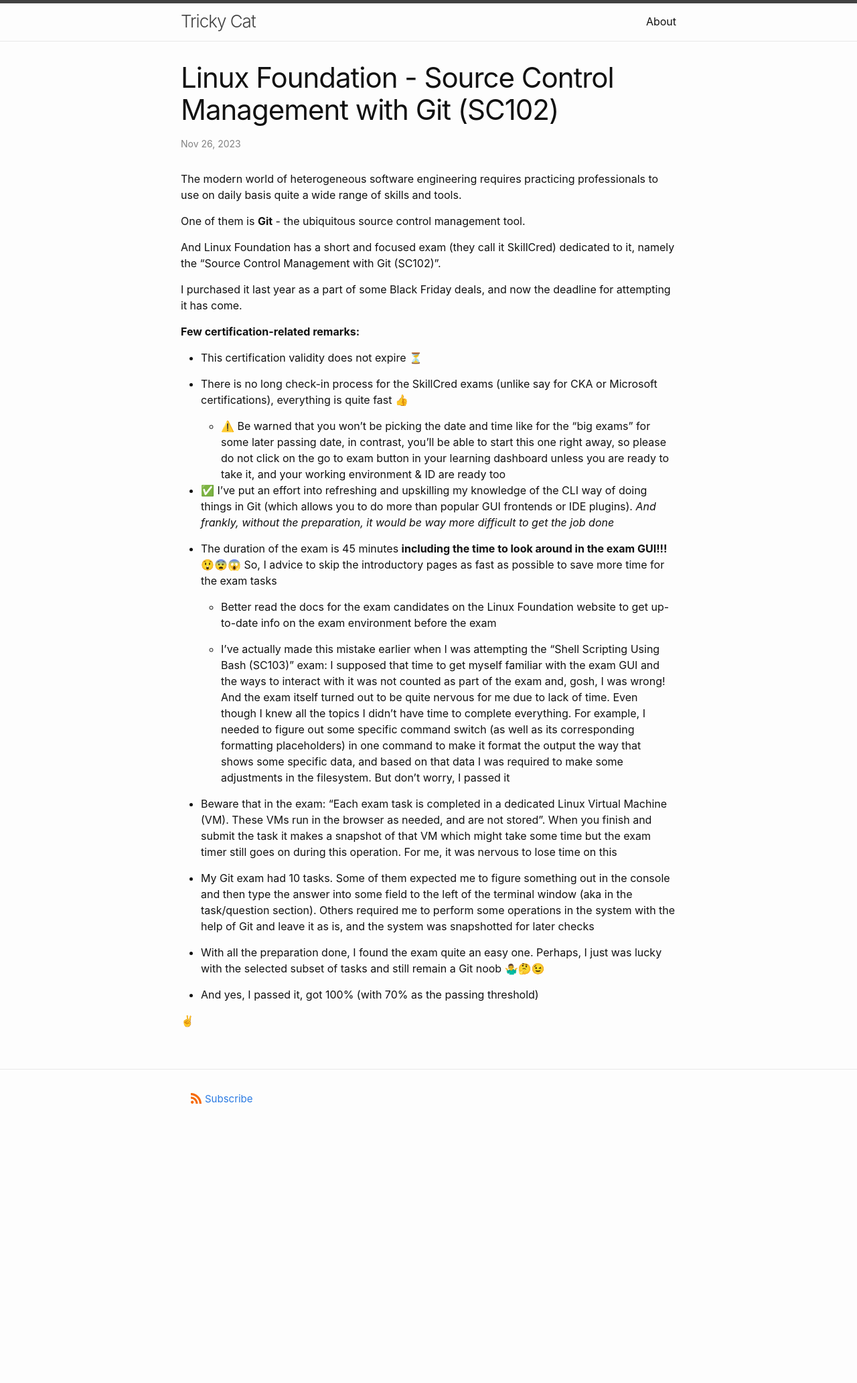
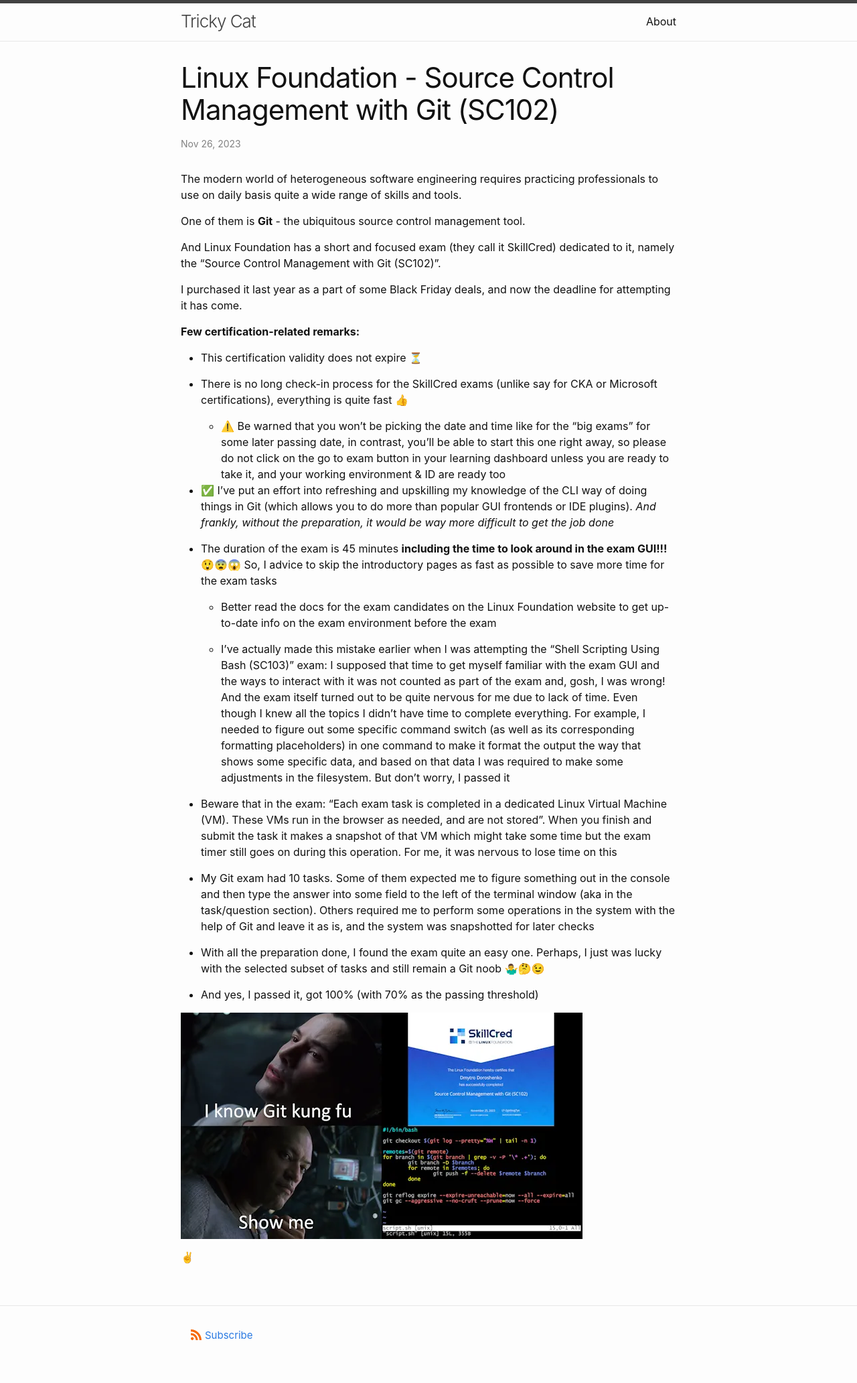
Before and after one commit to TrickyCat/trickycat.github.io, a Jekyll site: the page built from _posts/2023-11-26-source-control-management-with-git-sc102.md, in a window 1280 px wide. Shown: the whole page at 67% size. Built offline with Jekyll 4.4.1, drawn with Linux system fonts in a browser that asks for light colours; emoji names are drawn with the system emoji font; before the commit the page ends 1712 px from its top, so only the background shows below that.

Commit message:
Add a meme 😉

```diff
--- a/_posts/2023-11-26-source-control-management-with-git-sc102.md
+++ b/_posts/2023-11-26-source-control-management-with-git-sc102.md
@@ -37,4 +37,6 @@
 
 - And yes, I passed it, got 100% (with 70% as the passing threshold)
 
+[![I know Git kung fu](/content/binary/img/posts/2023-11-26/sc102-my-git-kung-fu.webp)](https://1drv.ms/i/s!AqP7CryK4Xu4gRNJlvWuZVP9bSDY?e=7g7fDn){:target="_blank"}
+
 :v:
```
Also changed, not shown: content/binary/img/posts/2023-11-26/sc102-my-git-kung-fu.webp (added).
